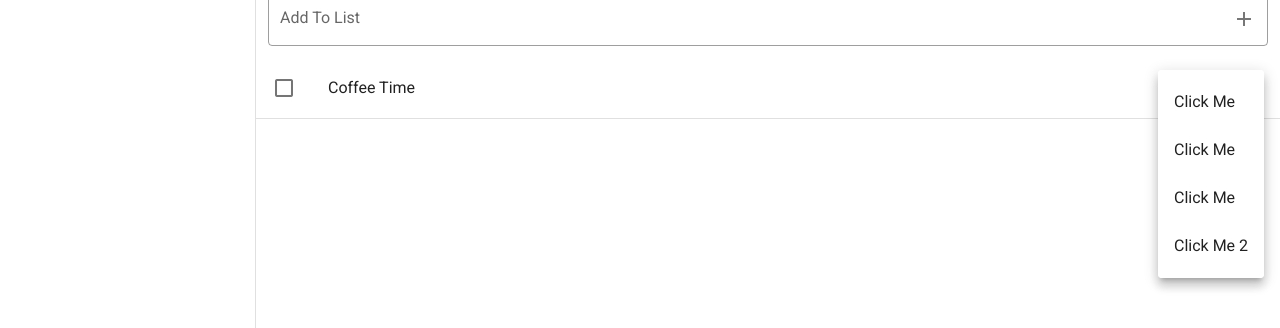
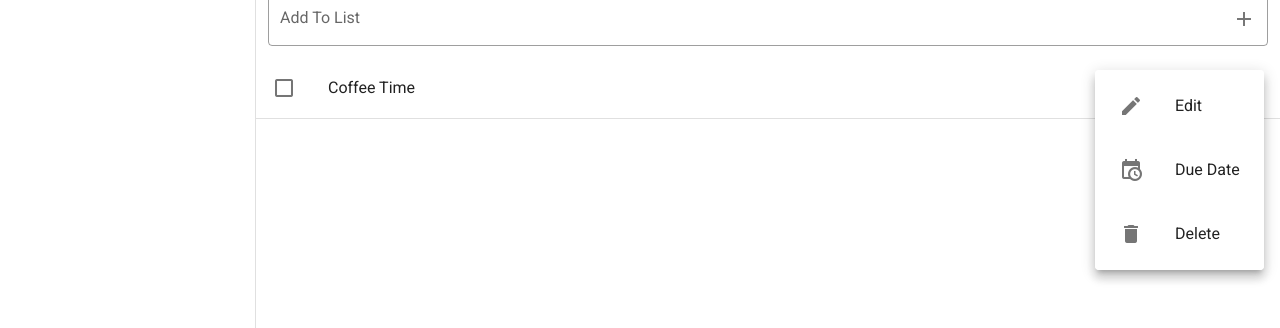
Before and after one commit to reinholz36/Vue-Notes, a Vue app: page /#/ in a window 1280 px wide. Both pictures are taken after a click on the button 1246 px from the left and 238 px from the top of the page. Shown: the part 150-478 px from the top of the page. Built offline with nearby package versions, Linux system fonts and the light colour scheme.

Commit message:
added menu items and icons

```diff
--- a/src/components/Todo/TaskMenu.vue
+++ b/src/components/Todo/TaskMenu.vue
@@ -14,11 +14,16 @@
 			</v-btn>
 		</template>
 
-		<v-list>
+		<v-list
+		rounded
+		>
 			<v-list-item
 				v-for="(item, i) in items"
 				:key="i"
 			>
+				<v-list-item-icon>
+					<v-icon v-text="item.icon"></v-icon>
+				</v-list-item-icon>
 				<v-list-item-title>{{ item.title }}</v-list-item-title>
 			</v-list-item>
 		</v-list>
@@ -29,10 +34,19 @@
 export default {
     data: () => ({
 		items: [
-			{ title: 'Click Me' },
-			{ title: 'Click Me' },
-			{ title: 'Click Me' },
-			{ title: 'Click Me 2' },
+			{
+				title: 'Edit',
+				icon: 'mdi-pencil',
+
+			},
+			{
+				title: 'Due Date',
+				icon: 'mdi-calendar-clock',
+			},
+			{
+				title: 'Delete',
+				icon: 'mdi-delete',
+			},
 		],
     }),
 }
```
